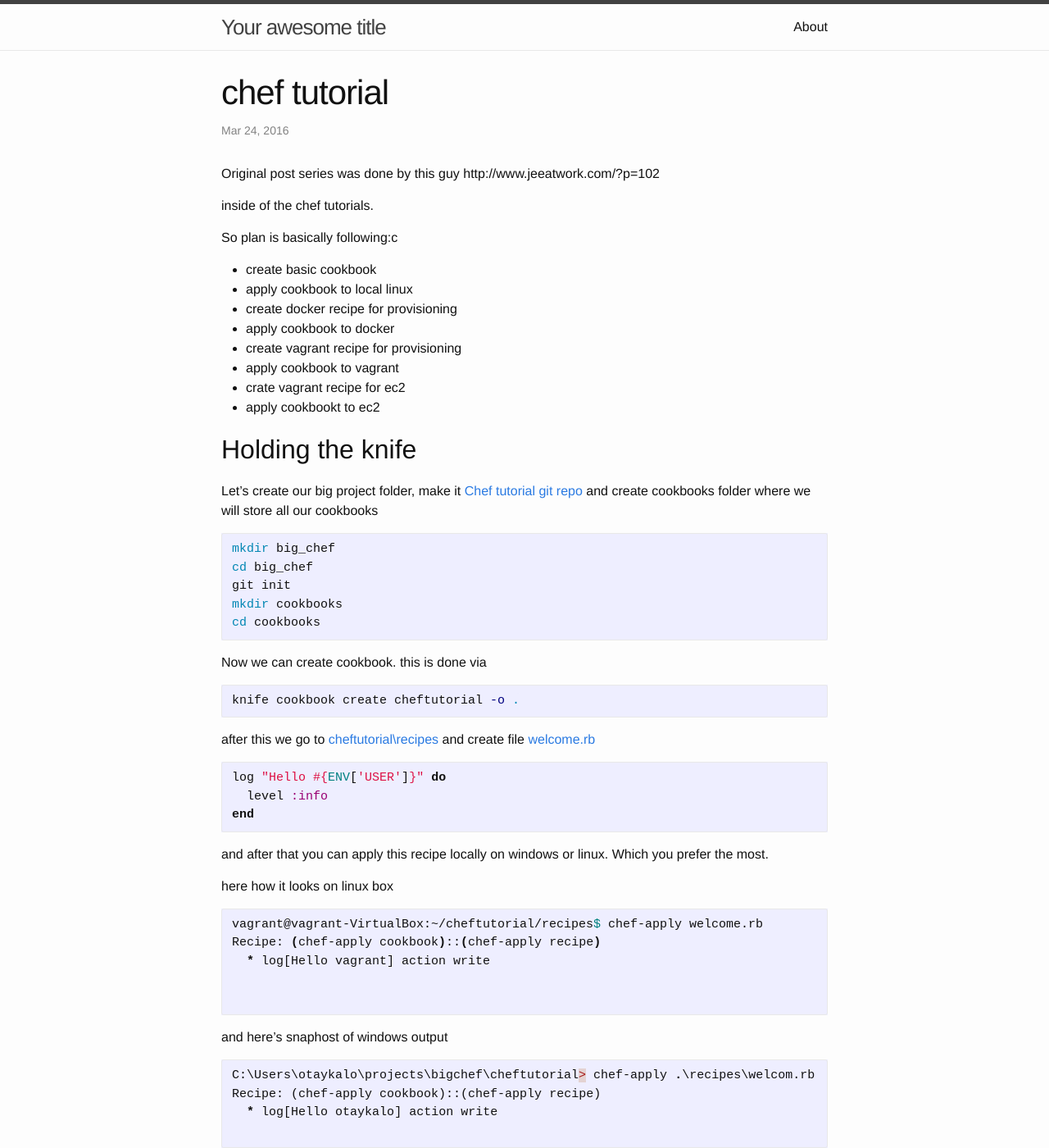
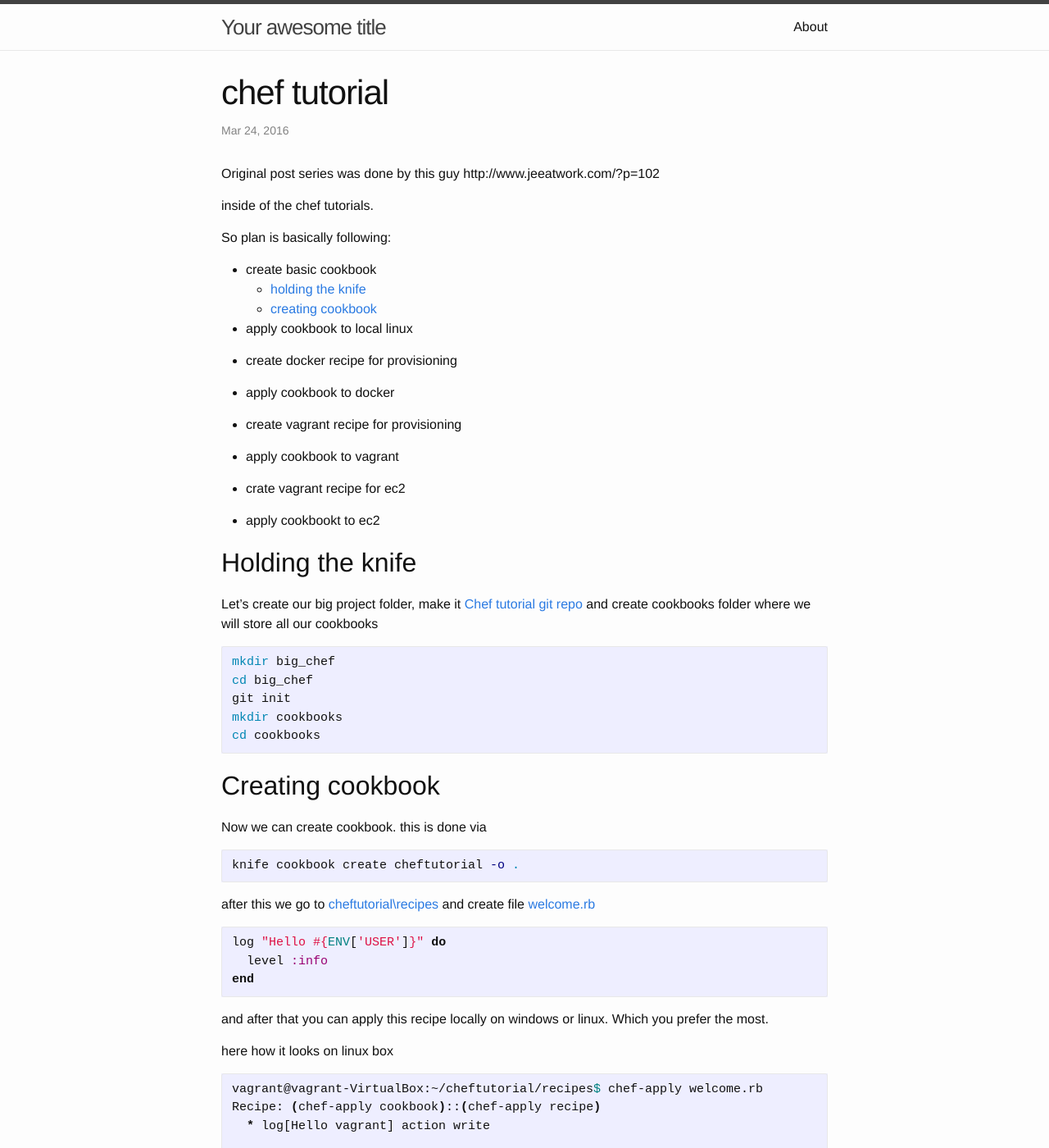
Before and after one commit to mungobungo/mungobungo.github.io, a Jekyll site: the page built from _posts/2016-03-24-chef1.markdown, in a window 1280 px wide and 1400 px high. Shown: the whole window at 82% size. Built offline with Jekyll 4.4.1, drawn with Linux system fonts in a browser that asks for light colours.

Commit message:
started adding hyperlinks

````diff
--- a/_posts/2016-03-24-chef1.markdown
+++ b/_posts/2016-03-24-chef1.markdown
@@ -11,17 +11,27 @@ http://www.jeeatwork.com/?p=102
 inside of the chef tutorials.
 
 
-So plan is basically following:c
+So plan is basically following:
+
 * create basic cookbook
+  * [holding the knife](#hold_knife)
+  * [creating cookbook](#create_cookbook)
 * apply cookbook to local linux
+
+
 * create docker recipe for provisioning
+
 * apply cookbook to docker
+
 * create vagrant recipe for provisioning
+
 * apply cookbook to vagrant
+
 * crate vagrant recipe for ec2
+
 * apply cookbookt to ec2
 
-## Holding the knife
+##  <a name="hold_knife"></a>Holding the knife
 
 Let's create our big project folder, make it [Chef tutorial git repo](https://github.com/mungobungo/cheftutorial.git) and create cookbooks folder where we will store all our cookbooks
 
@@ -33,6 +43,7 @@ mkdir cookbooks
 cd cookbooks
 ```
 
+## <a name="create_cookbook"> </a> Creating cookbook
 Now we can create cookbook. this is done via
 
 ```shell
````
